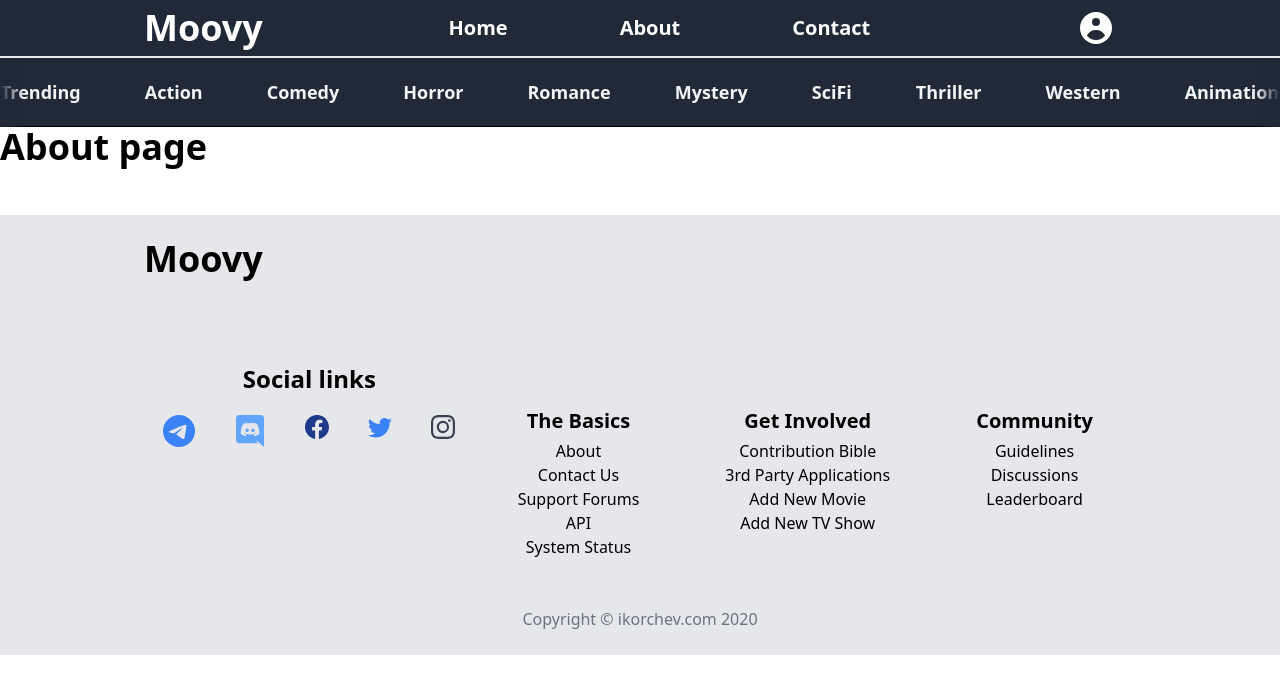
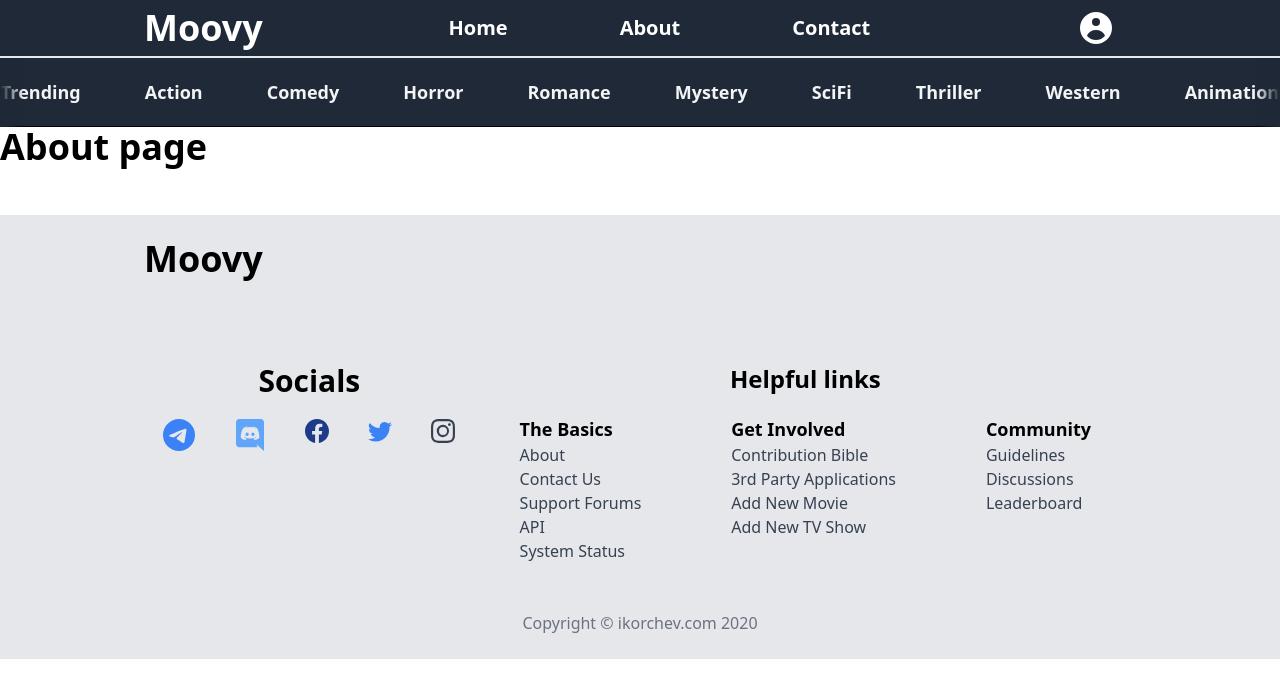
Before and after one commit to IKorchev/next-tmdb-app, a Next.js app: page /about in a window 1280 px wide. Shown: the top 698 px of the page. Built offline with nearby package versions, Linux system fonts and the light colour scheme; no server answers.

Commit message:
added labels for footer

```diff
--- a/components/layout/Footer.js
+++ b/components/layout/Footer.js
@@ -9,11 +9,11 @@ import footerLinks from "../../utils/footerLinks"
 const Footer = () => {
   return (
     <footer className='py-6 px-12 mt-12 lg:px-36 bg-gray-200'>
-      <div className='container mx-auto '>
+      <div className='container mx-auto'>
         <h1 className='mb-16'>Moovy</h1>
         <div className='grid grid-cols-1 order-last lg:grid-cols-3 '>
           <div className='w-50'>
-            <h1 className='text-2xl text-center my-5'>Social links</h1>
+            <h1 className='text-3xl text-center my-5'>Socials</h1>
             <div className='flex justify-around'>
               <a href=''>
                 <TelegramIcon className='h-8 text-blue-500 hover:opacity-70' />
@@ -32,17 +32,23 @@ const Footer = () => {
               </a>
             </div>
           </div>
-          <div className='flex flex-col md:flex-row text-center justify-around col-span-2 mt-8'>
+          <div className='col-span-2'>
+            <h1 className='text-2xl text-center my-5'>Helpful links</h1>
+            <div className='flex flex-col text-center justify-around md:flex-row md:text-left'>
               {footerLinks.map((el) => (
-              <div key={el.title} className='flex flex-col mt-8'>
-                <h1 className='text-xl mb-1'>{el.title}</h1>
+                <div key={el.title} className='flex flex-col mt-6 md:mt-0'>
+                  <h2 className='text-lg font-semibold'>{el.title}</h2>
                   {el.links.map((item) => (
-                  <a key={item.name} className='hover:underline text-md' href={item.url}>
+                    <a
+                      key={item.name}
+                      className='hover:underline text-gray-700 text-md'
+                      href={item.url}>
                       {item.name}
                     </a>
                   ))}
                 </div>
               ))}
+            </div>
           </div>
         </div>
         <p className='text-center text-gray-500 mt-12'>
```
Lines whose indentation alone changed are shown as unchanged.
